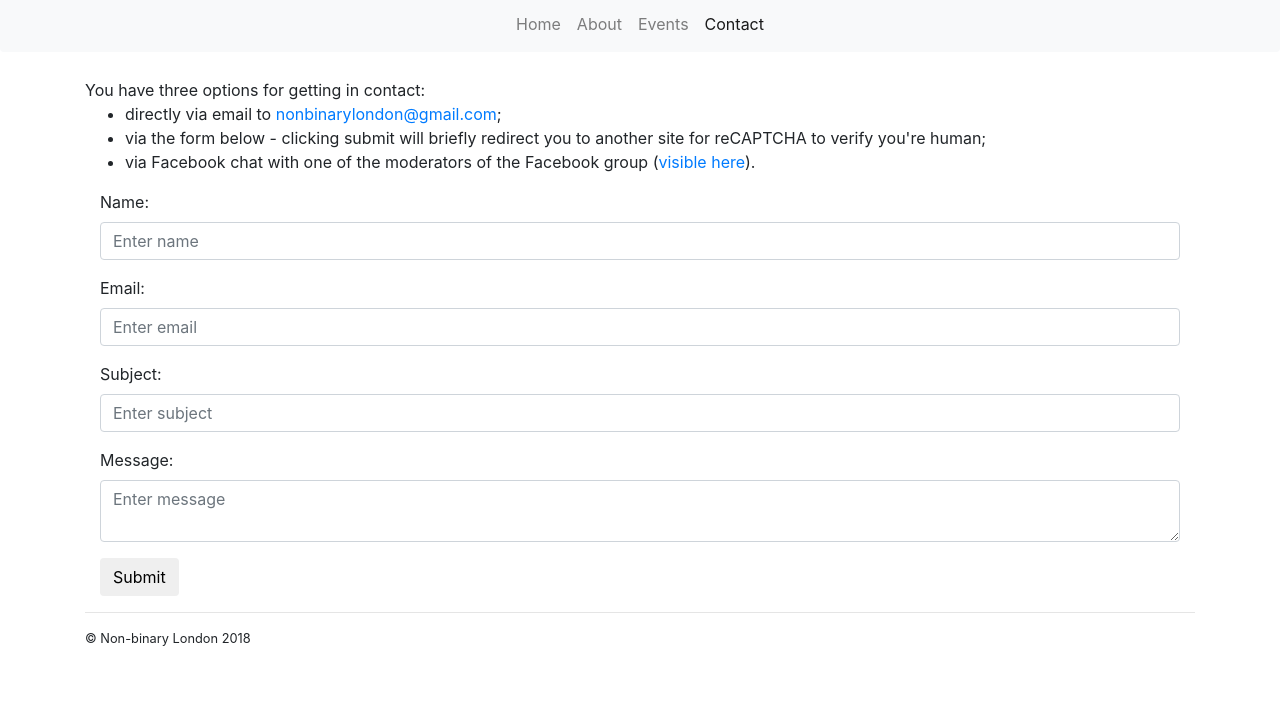
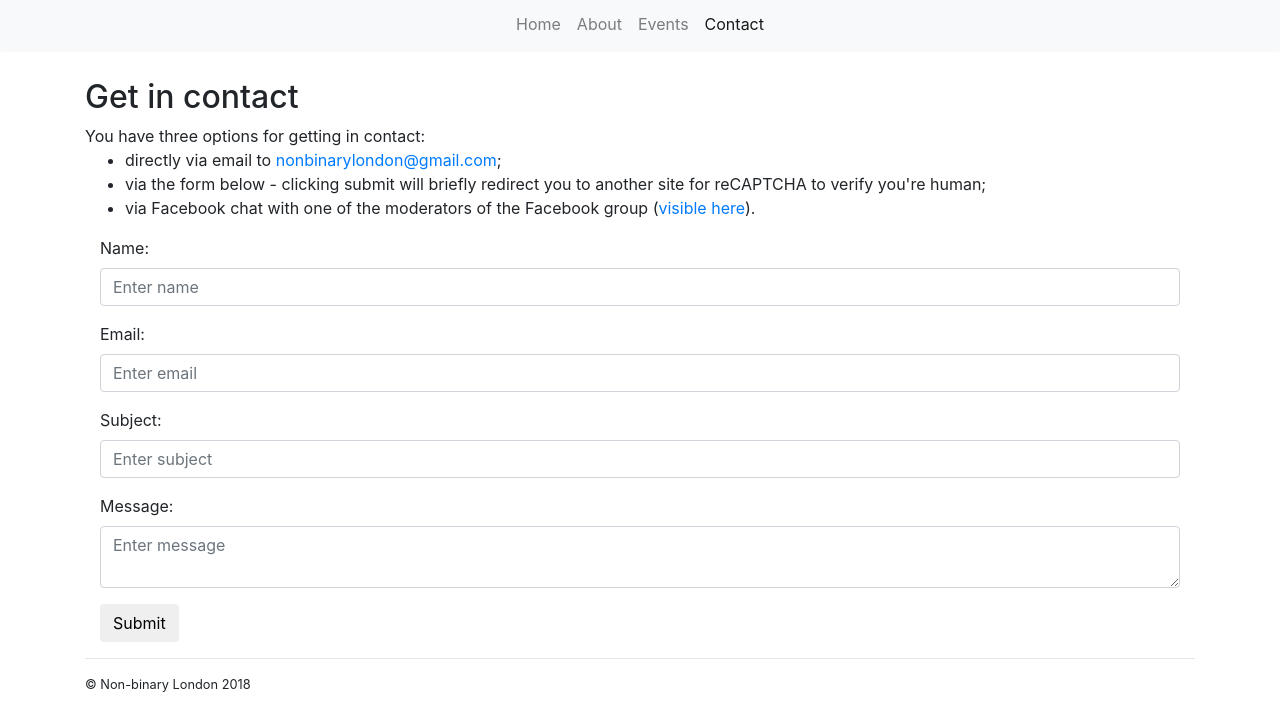
Before and after one commit to nonbinarylondon/Non-binary-London-website, a Jekyll site: the page built from contact.html, in a window 1280 px wide, cut to the strip 184-900 px from the top of the page. Built offline with Jekyll 4.4.1, drawn with Linux system fonts in a browser that asks for light colours.

Commit message:
Added h2 to be in line with other pages; fixed id of message textarea

```diff
--- a/contact.html
+++ b/contact.html
@@ -2,6 +2,7 @@
 title: "Contact"
 layout: default
 ---
+<h2>Get in contact</h2>
 <p class="before-list">You have three options for getting in contact:</p>
 <ul>
   <li>directly via email to <a href="mailto:nonbinarylondon@gmail.com?subject=nonbinary.london contact">nonbinarylondon@gmail.com</a>;</li>
@@ -25,7 +26,7 @@ layout: default
     </div>
     <div class="form-group">
       <label for="message">Message:</label>
-      <textarea type="text" class="form-control" id="subject" name="Message" placeholder="Enter message"></textarea>
+      <textarea type="text" class="form-control" id="message" name="Message" placeholder="Enter message"></textarea>
     </div>
     <input type="hidden" name="_subject" value="nonbinary.london contact" />
     <input type="hidden" name="_cc" value="yndajas@gmail.com" />
```
